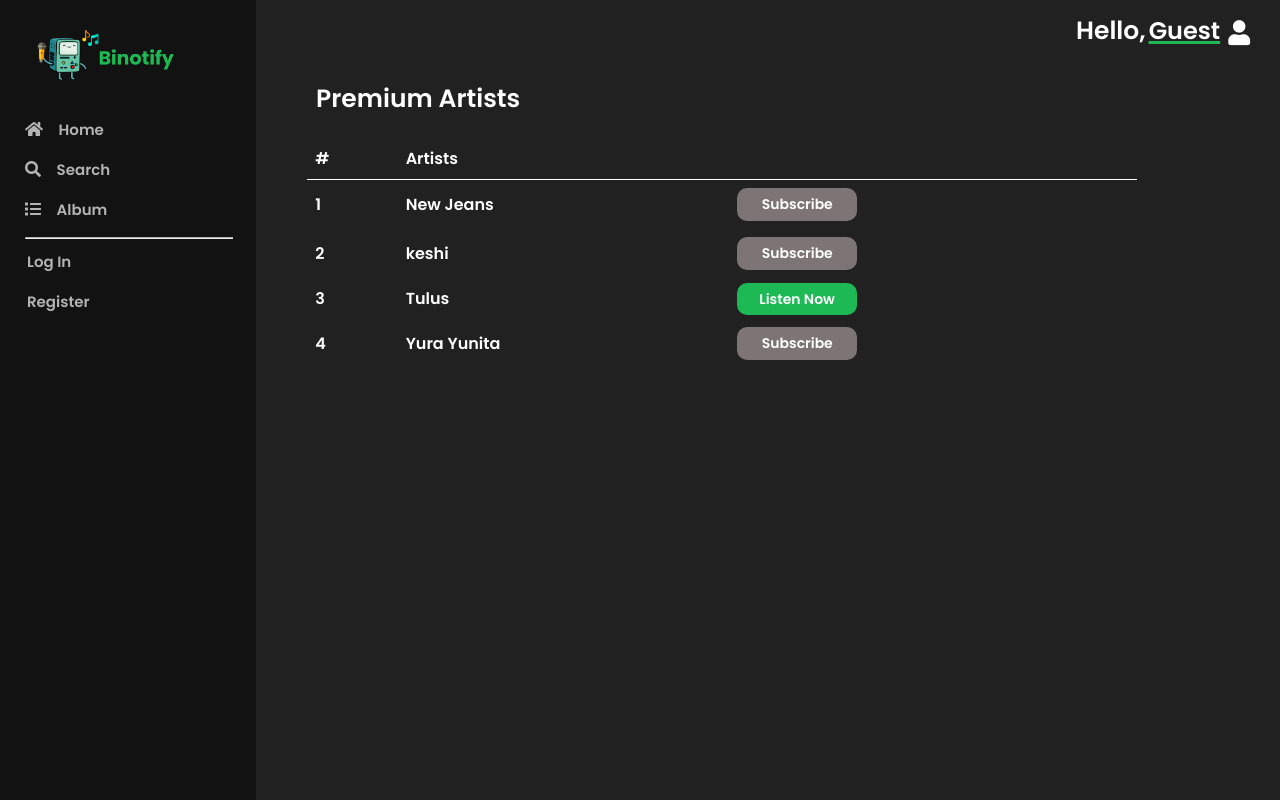
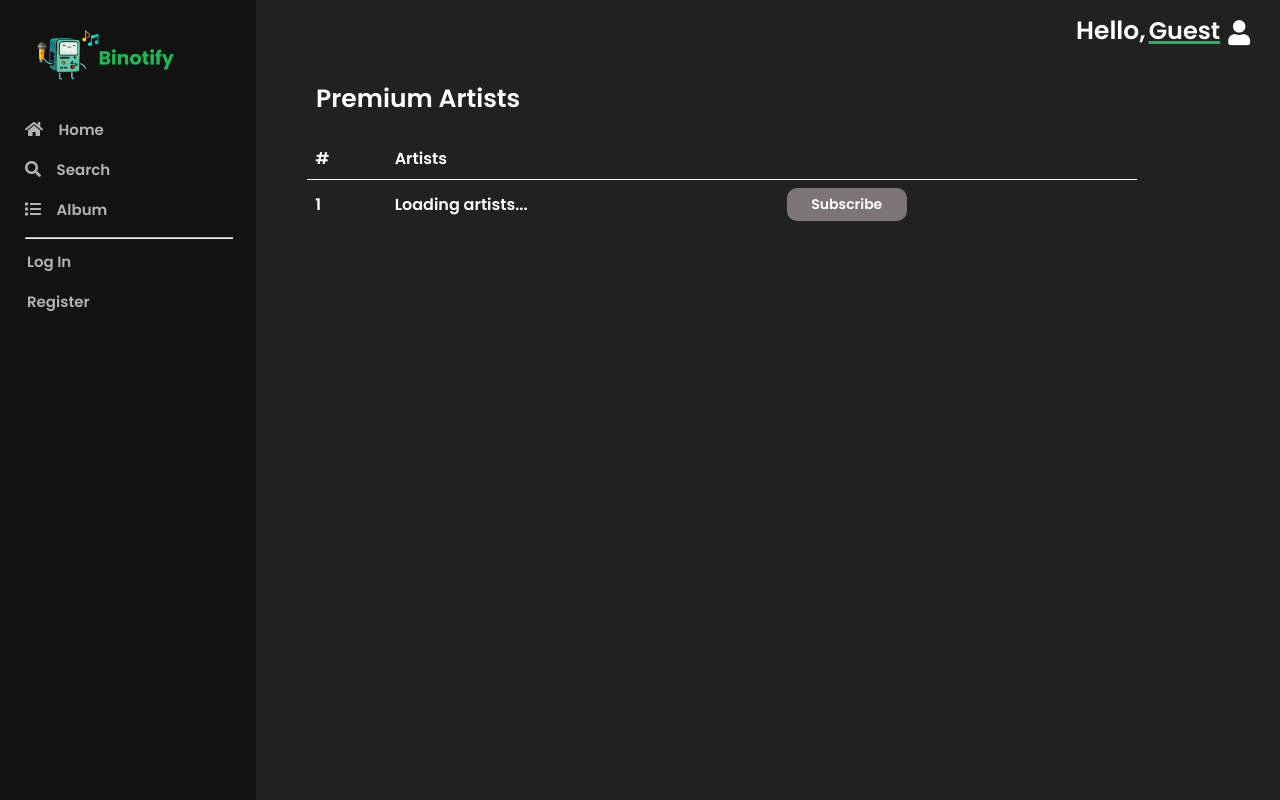
Before and after one commit to gagaspbahar/binotify-app, a PHP site: template app/views/premium-artists/index.php in a window 1280 px wide. Run offline with PHP 8.4, Linux system fonts and the light colour scheme; the template is opened without the code that fills it, so the values that code supplies are empty; some libraries are stand-ins or nearby versions.

Commit message:
feat: integrate premium artists with rest

```diff
--- a/app/views/premium-artists/index.php
+++ b/app/views/premium-artists/index.php
@@ -48,11 +48,11 @@ include_once 'app/core/Database.php';
                                 </thead>
                                 <tbody>
                                     <tr>
-                                        <th>1</th>
-                                        <th>New Jeans</th>
+                                        <th id="artist-no">1</th>
+                                        <th id="artist-name">Loading artists...</th>
                                         <th><button class="button subscribe-button">Subscribe</button></th>
                                     </tr>
-                                    <tr>
+                                    <!-- <tr>
                                         <th>2</th>
                                         <th>keshi</th>
                                         <th><button class="button subscribe-button">Subscribe</button></th>
@@ -66,7 +66,7 @@ include_once 'app/core/Database.php';
                                         <th>4</th>
                                         <th>Yura Yunita</th>
                                         <th><button class="button subscribe-button">Subscribe</button></th>
-                                    </tr>
+                                    </tr> -->
                                 </tbody>
                                 <!-- <?php
                                 $db = new Database;
@@ -93,6 +93,8 @@ include_once 'app/core/Database.php';
             </div>
         </div>
     </div>
+    <script src="../../../public/js/premiumartists.js"></script>
+    <script>getPremiumArtistList()</script>
 </body>
 
 </html>
--- /dev/null
+++ b/public/js/premiumartists.js
@@ -0,0 +1,38 @@
+// const getPremiumArtistList = async () => {
+//     const response = await fetch('localhost:8000/api/artist?page=1').then(res => res.json()).then((data) => console.log(data));
+// }
+
+const getPremiumArtistList = () => {
+    const xhr = new XMLHttpRequest();
+    xhr.open("GET", "http://localhost:8001/api/artist?page=1", true);
+
+    xhr.onreadystatechange = function () {
+        if (xhr.readyState == 4 && xhr.status == 200) {
+            document.getElementById("universal-loading").innerHTML = "";
+        } else {
+            document.getElementById("universal-loading").innerHTML = "Loading...";
+        }
+    };
+
+    xhr.onload = function () {
+        if (this.status == 200) {
+            let response = JSON.parse(this.responseText);
+            let artists = response.data.artists;
+            // console.log(artists)
+            // console.log(artists[0].name)
+
+            // let i = 0;
+
+            for (let i=0; i<artists.length; i++) {
+                // console.log(artist.user_id);
+                // console.log(artist.name);
+                document.getElementById("artist-no").innerHTML = i+1;
+                document.getElementById("artist-name").innerHTML = artists[i].name;
+            }
+
+        } else {
+            alert("Gagal mengambil data");
+        }
+    };
+    xhr.send();
+}
```
